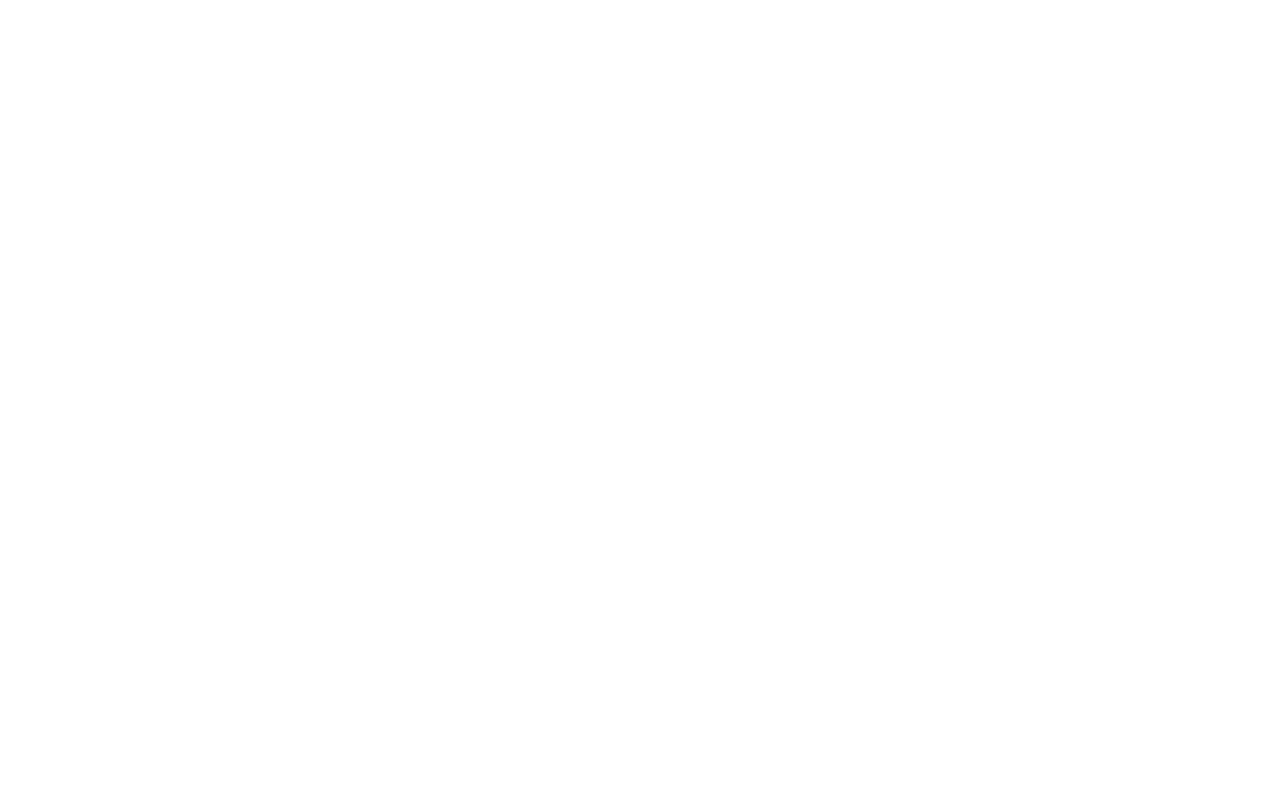
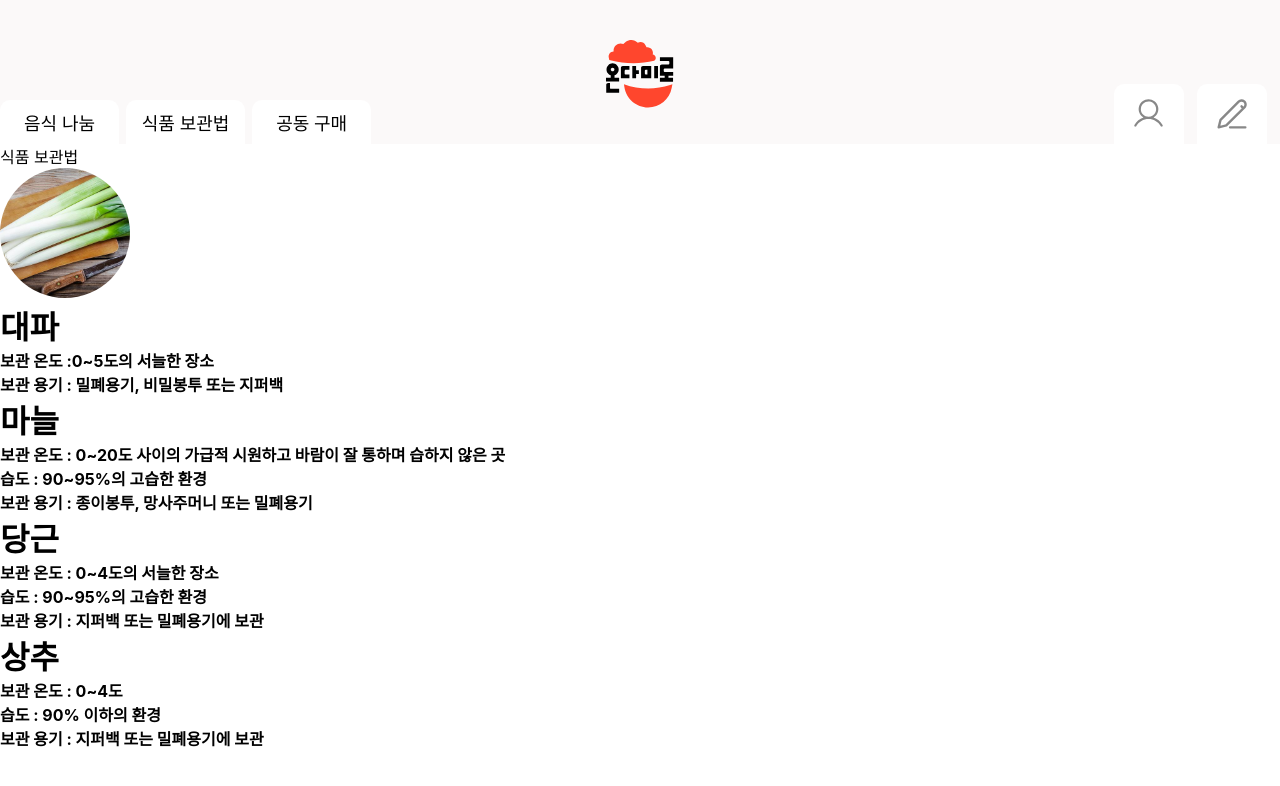
Before and after one commit to ondamiro/ondamiro_FRONTEND, a React (Create React App) app in the folder ondamiro/: page /save in a window 1280 px wide. Before the commit this address had no page. Shown: the top 786 px of the page. Built offline with nearby package versions, Linux system fonts and the light colour scheme.

Commit message:
foodSave

```diff
--- a/ondamiro/src/component/router.jsx
+++ b/ondamiro/src/component/router.jsx
@@ -5,6 +5,7 @@ import Main from "../page/Main/Main"
 import Topbar from "../common/Topbar/Topbar"
 import Login from "../component/Auth/Login/Login"
 import SignUp from "../component/Auth/SignUp/SignUp"
+import Save from "../page/FoodSave/Save"
 
 const Router = () => {
   return (
@@ -15,6 +16,7 @@ const Router = () => {
         <Route path="topbar" element={<Topbar />} />
         <Route path="/login" element={<Login />} />
         <Route path="/signup" element={<SignUp />} />
+        <Route path="/save" element={<Save />} />
       </Routes>
     </BrowserRouter>
   )
--- a/ondamiro/src/page/FoodSave/Save.jsx
+++ b/ondamiro/src/page/FoodSave/Save.jsx
@@ -0,0 +1,47 @@
+import React from "react";
+import * as S from "./Save.styled"
+import Topbar from "../../common/Topbar/Topbar";
+import greenOnion from "../../assets/img/greenOnion.svg";
+
+
+const Save = () => {
+    return(
+        <>
+        <div>
+            <Topbar/>
+        </div>
+        <div>
+            <p>식품 보관법</p>
+            <S.keep>
+                <img src={greenOnion} alt="error" />
+                    <h1>대파</h1>
+                    <h4>보관 온도 :0~5도의 서늘한 장소</h4>
+                    <h4>보관 용기 : 밀폐용기, 비밀봉투 또는 지퍼백</h4>
+            </S.keep>
+            <S.keep>
+                {/* <img src={greenOnion} alt="" /> */}
+                <h1>마늘</h1>
+                <h4>보관 온도 : 0~20도 사이의 가급적 시원하고 바람이 잘 통하며 습하지 않은 곳</h4>
+                <h4>습도 : 90~95%의 고습한 환경</h4>
+                <h4>보관 용기 : 종이봉투, 망사주머니 또는 밀폐용기</h4>
+            </S.keep>
+            <S.keep>
+                {/* <img src={greenOnion} alt="" /> */}
+                <h1>당근</h1>
+                <h4>보관 온도 : 0~4도의 서늘한 장소</h4>
+                <h4>습도 : 90~95%의 고습한 환경</h4>
+                <h4>보관 용기 : 지퍼백 또는 밀폐용기에 보관</h4>
+            </S.keep>
+            <S.keep>
+                {/* <img src={greenOnion} alt="" /> */}
+                <h1>상추</h1>
+                <h4>보관 온도 : 0~4도</h4>
+                <h4>습도 : 90% 이하의 환경</h4>
+                <h4>보관 용기 : 지퍼백 또는 밀폐용기에 보관</h4>
+            </S.keep>
+        </div>
+        </>
+    )
+}
+
+export default Save;
--- a/ondamiro/src/page/FoodSave/Save.styled.js
+++ b/ondamiro/src/page/FoodSave/Save.styled.js
@@ -0,0 +1,5 @@
+import styled from "styled-components";
+
+export const keep = styled.div`
+
+`;
```
Also changed, not shown: ondamiro/src/assets/img/greenOnion.svg (added).
